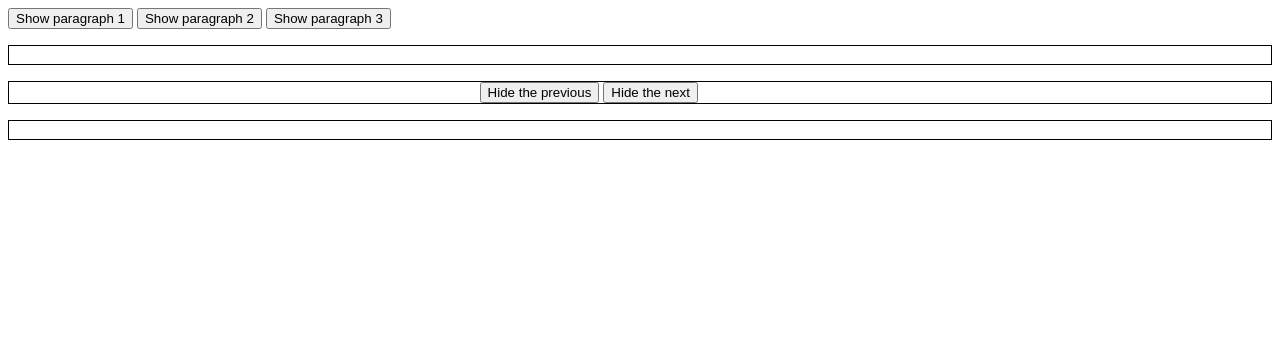
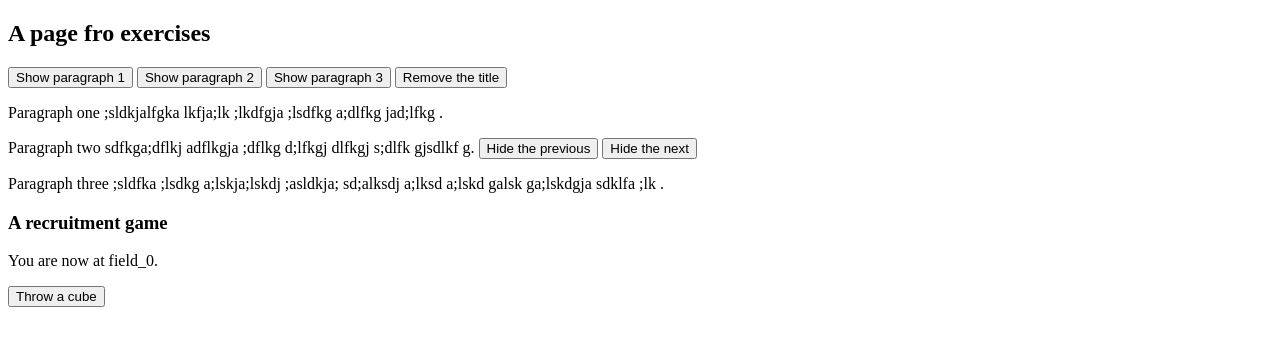
Before and after one commit to maciekpollub/eloquent-javaScript, a plain HTML site: page index.html in a window 1280 px wide. Drawn offline with nearby package versions, Linux system fonts and the light colour scheme.

Commit message:
Basic structure of an easy game added...

```diff
--- a/index.html
+++ b/index.html
@@ -10,10 +10,14 @@
 
 <body>
   <div id="list">
-    <button onclick="showText(0)">Show paragraph 1</button>
-    <button onclick="showText(1)">Show paragraph 2</button>
-    <button onclick="showText(2)">Show paragraph 3</button>
-    <p>
+    <h2>A page fro exercises</h2>
+    <div class="buttons">
+        <button onclick="showText(0)">Show paragraph 1</button>
+        <button onclick="showText(1)">Show paragraph 2</button>
+        <button onclick="showText(2)">Show paragraph 3</button>
+        <button onclick="removeElem()">Remove the title</button>
+    </div>
+       <p>
       Paragraph one ;sldkjalfgka  lkfja;lk ;lkdfgja ;lsdfkg a;dlfkg jad;lfkg .
 
     </p>
@@ -26,6 +30,9 @@
       Paragraph three ;sldfka ;lsdkg a;lskja;lskdj ;asldkja; sd;alksdj a;lksd a;lskd galsk ga;lskdgja sdklfa ;lk .
     </p>
   </div>
+  <!-- -----------------------------------------------game----------------------------------------------- -->
+  <h3>A recruitment game</h3>
+  <p>You are now at <span id = "output"></span>.</p><button onclick = "throwCube()">Throw a cube</button>
   <script src="index.js" type="text/javascript"></script>
 
 </body>
--- a/index.js
+++ b/index.js
@@ -529,7 +529,7 @@ class MatrixIterator {
   }
 }
 
-
+/*
 function showText(paraOrderNr) {
   let para = document.getElementsByTagName("p")[paraOrderNr];
   para.style.color="black";
@@ -545,3 +545,27 @@ function hideText(binary) {
     document.getElementsByTagName("p")[1].nextElementSibling.style.color="transparent";
   }
 }
+
+function removeElem() {
+  let title = document.getElementsByTagName("h2");
+  title.remove();
+}*/
+
+
+/*-----------------------------------------------game-------------------------------------------*/
+const board = [];
+(function createBoard() {
+  for (let i = 0; i < 20; i++) {
+    board[i] = `field_${i}`;
+  }
+})();
+let currentLocation  = 0;
+let output = document.getElementById("output");
+output.innerHTML = board[currentLocation];
+
+function throwCube() {
+  let result = Math.ceil(Math.random() * 6);
+  currentLocation += result;
+  console.log(result,currentLocation);
+  output.innerHTML = board[currentLocation];
+}
--- a/style.css
+++ b/style.css
@@ -1,4 +1,4 @@
-.colorfull {
+/*.colorfull {
   color:red;
 }
 
@@ -6,3 +6,8 @@ p {
   color: transparent;
   border: 1px solid black;
 }
+
+.buttons {
+  display: flex;
+  justify-content: center;
+}*/
```
